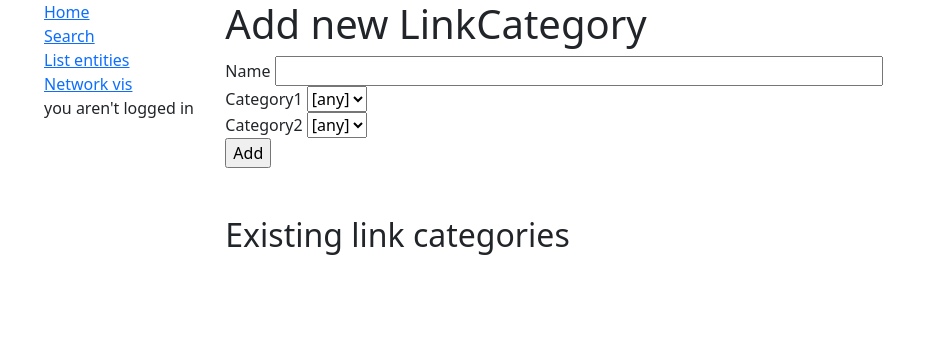
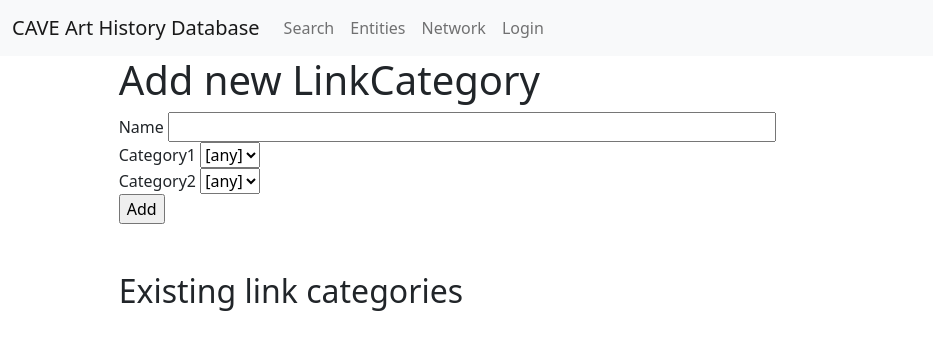
Before and after one commit to davepape/cavedb, a Django app: template templates/addLinkCategoryForm.html in a window 1280 px wide. Shown: the top 350 px of the page, without its empty margins (0-933 px from the left). Run offline with Django 3.2, Linux system fonts and the light colour scheme; the template is opened without the code that fills it, so the values that code supplies are empty.

Commit message:
Update base_generic.html

```diff
--- a/templates/base_generic.html
+++ b/templates/base_generic.html
@@ -2,7 +2,7 @@
 <html lang="en">
 <head>
 <meta charset="utf-8">
-<title>{% block title %}CAVE database{% endblock %}</title>
+<title>{% block title %}CAVE database | {% block subtitle %}{% endblock %}{% endblock %}</title>
 <meta name="viewport" content="width=device-width, initial-scale=1">
 <link href="https://cdn.jsdelivr.net/npm/bootstrap@5.1.3/dist/css/bootstrap.min.css" rel="stylesheet" integrity="sha384-1BmE4kWBq78iYhFldvKuhfTAU6auU8tT94WrHftjDbrCEXSU1oBoqyl2QvZ6jIW3" crossorigin="anonymous">
 <script src="https://cdn.jsdelivr.net/npm/bootstrap@5.1.3/dist/js/bootstrap.bundle.min.js" integrity="sha384-ka7Sk0Gln4gmtz2MlQnikT1wXgYsOg+OMhuP+IlRH9sENBO0LRn5q+8nbTov4+1p" crossorigin="anonymous"></script>
@@ -18,32 +18,49 @@
 </head>
 
 <body>
+{% block navbar %}
+<nav class="navbar navbar-expand-lg navbar-light bg-light">
+  <div class="container-fluid">
+    <a class="navbar-brand" href="{% url 'index' %}">CAVE Art History Database</a>
+    <button class="navbar-toggler" type="button" data-bs-toggle="collapse" data-bs-target="#navbarSupportedContent" aria-controls="navbarSupportedContent" aria-expanded="false" aria-label="Toggle navigation">
+      <span class="navbar-toggler-icon"></span>
+    </button>
+    <div class="collapse navbar-collapse" id="navbarSupportedContent">
+      <ul class="navbar-nav me-auto mb-2 mb-lg-0">
+<!--
+        <li class="nav-item">
+          <a class="nav-link active" aria-current="page" href="#">Home</a>
+        </li>
+-->
+      <li class="nav-item"><a class="nav-link" href="{% url 'searchForm' %}">Search</a></li>
+      <li class="nav-item"><a class="nav-link" href="{% url 'listEntities' %}">Entities</a>
+      <li class="nav-item"><a class="nav-link" href="{% url 'network' %}">Network</a>
+{% if user.is_authenticated %}
+  <li class="nav-item">&nbsp;
+  <li class="nav-item"><a class="nav-link" href="{% url 'addEntityForm' %}">Add entity</a>
+  <li class="nav-item"><a class="nav-link" href="{% url 'addCategoryForm' %}">Add category</a>
+  <li class="nav-item"><a class="nav-link" href="{% url 'addLinkCategoryForm' %}">Add link category</a>
+  <li class="nav-item"><a class="nav-link" href="{% url 'importCSVForm' %}">Import CSV</a>
+  <li class="nav-item"><a class="nav-link" href="{% url 'exportCSVEntities' %}">Export CSV (entities)</a>
+  <li class="nav-item"><a class="nav-link" href="{% url 'exportCSVLinks' %}">Export CSV (links)</a>
+  <li class="nav-item">&nbsp;
+  <li class="nav-item"><a class="nav-link" href="{% url 'logout'%}">Logout</a>
+{% else %}
+  <li class="nav-item"><a class="nav-link" href="{% url 'login'%}">Login</a>
+{% endif %}
+    </ul>
+  </div>
+      </ul>
+    </div>
+  </div>
+</nav>
+{% endblock %}
 <div class="container-fluid">
 <div class="row">
-
-<div class="col-sm-2">
-{% block sidebar %}
-  <ul class="sidebar-nav" style="list-style-type:none">
-  <li><a href="{% url 'index' %}">Home</a></li>
-  <li><a href="{% url 'searchForm' %}">Search</a></li>
-  <li><a href="{% url 'listEntities' %}">List entities</a>
-  <li><a href="{% url 'network' %}">Network vis</a>
-{% if user.is_authenticated %}
-  <li>&nbsp;
-  <li><a href="{% url 'addEntityForm' %}">Add entity</a>
-  <li><a href="{% url 'addCategoryForm' %}">Add category</a>
-  <li><a href="{% url 'addLinkCategoryForm' %}">Add link category</a>
-  <li><a href="{% url 'importCSVForm' %}">Import CSV file</a>
-  <li><a href="{% url 'exportCSVEntities' %}">Export CSV (entities)</a>
-  <li><a href="{% url 'exportCSVLinks' %}">Export CSV (links)</a>
-{% else %}
-<li> you aren't logged in
-{% endif %}
-  </ul>
-{% endblock %}
+<div class="col-sm-1">
 </div>
 
-<div class="col-sm-10 ">
+<div class="col-sm-10">
 {% if messages %}
 <div class="messages">
     {% for message in messages %}
```
